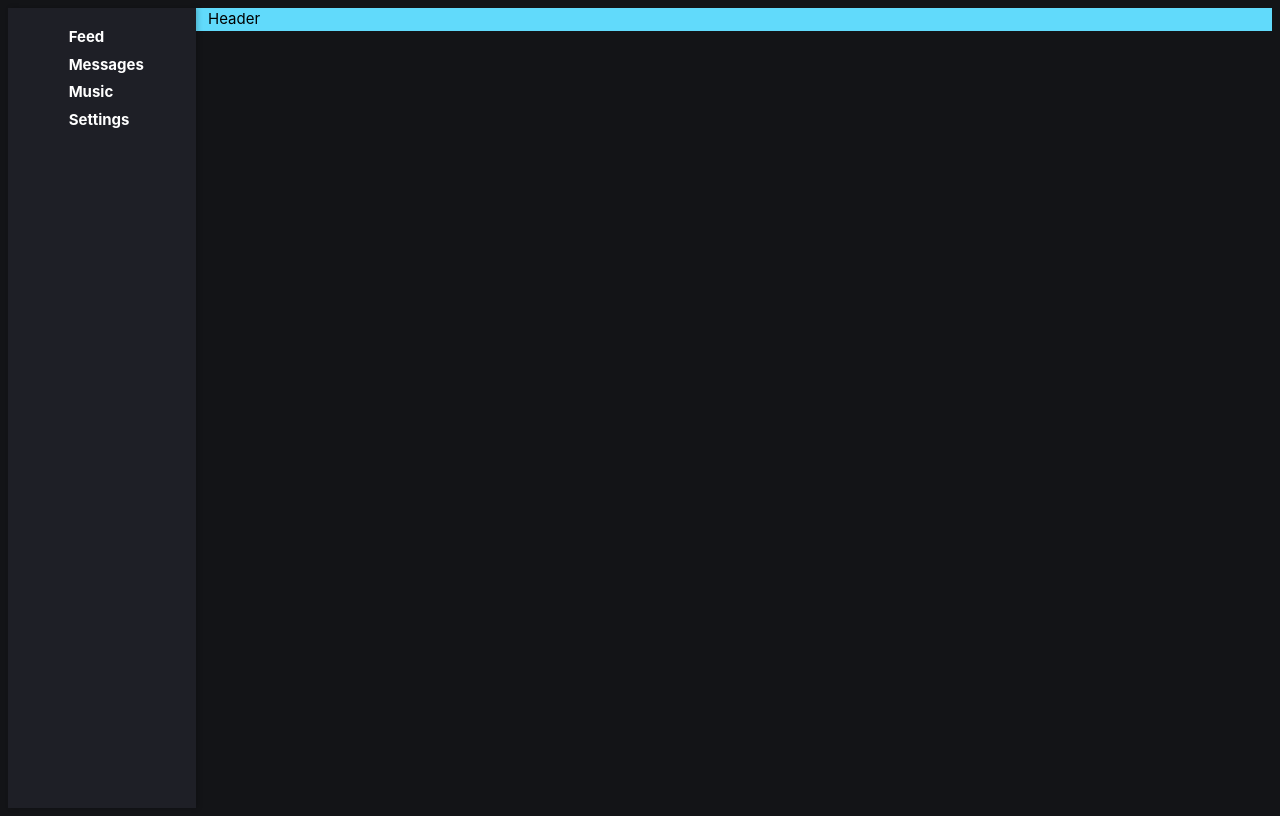
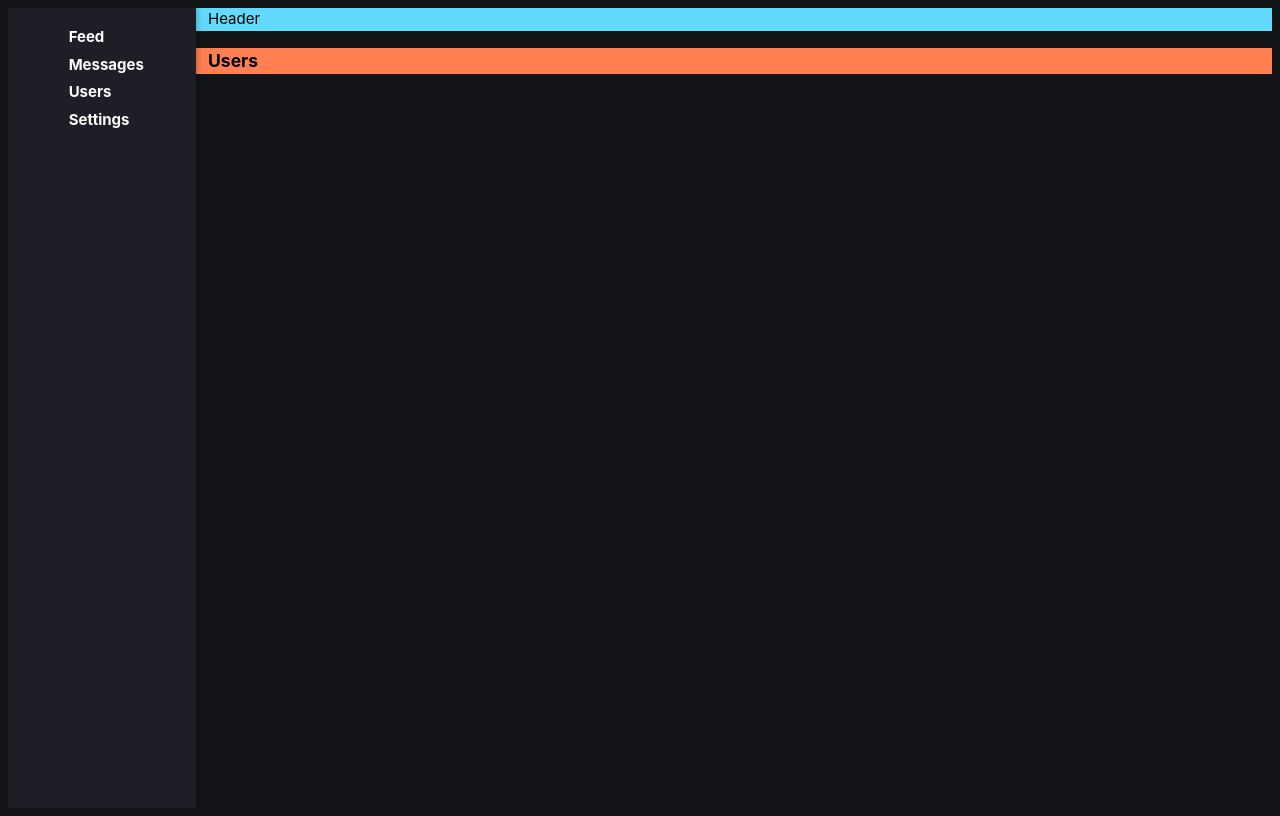
Before and after one commit to officefish/kamasutra, a React (Create React App) app: page /users in a window 1280 px wide. Built offline with nearby package versions, Linux system fonts and the light colour scheme.

Commit message:
Add community block

```diff
--- a/src/App.jsx
+++ b/src/App.jsx
@@ -7,6 +7,7 @@ import Messenger from "./components/messenger/Messenger"
 import Profile from './components/profile/Profile';
 
 import { Route, Switch } from 'react-router-dom';
+import Community from './components/community/Community';
 
 const App = () =>
 {
@@ -21,6 +22,9 @@ const App = () =>
                         <Route path = "/messenger">
                             <Messenger />
                         </Route>
+                        <Route path = "/users">
+                            <Community />
+                        </Route>
                     </Switch>
                 </div>
             </div>
--- /dev/null
+++ b/src/components/community/Community.jsx
@@ -0,0 +1,8 @@
+
+let Community = () =>
+{
+    return <div>
+                <h3>Users</h3>
+            </div>
+}
+export default Community;
--- a/src/components/navigation/Navigation.jsx
+++ b/src/components/navigation/Navigation.jsx
@@ -8,7 +8,7 @@ const Navigation = () => {
                 <ul>
                 <li><NavLink to="/profile">Feed</NavLink></li>
                 <li><NavLink to="/messenger">Messages</NavLink></li>
-                <li><a href="#">Music</a></li>
+                <li><NavLink to="/users">Users</NavLink></li>
                 <li><a href="#">Settings</a></li>
                 </ul>
             </nav>
```
